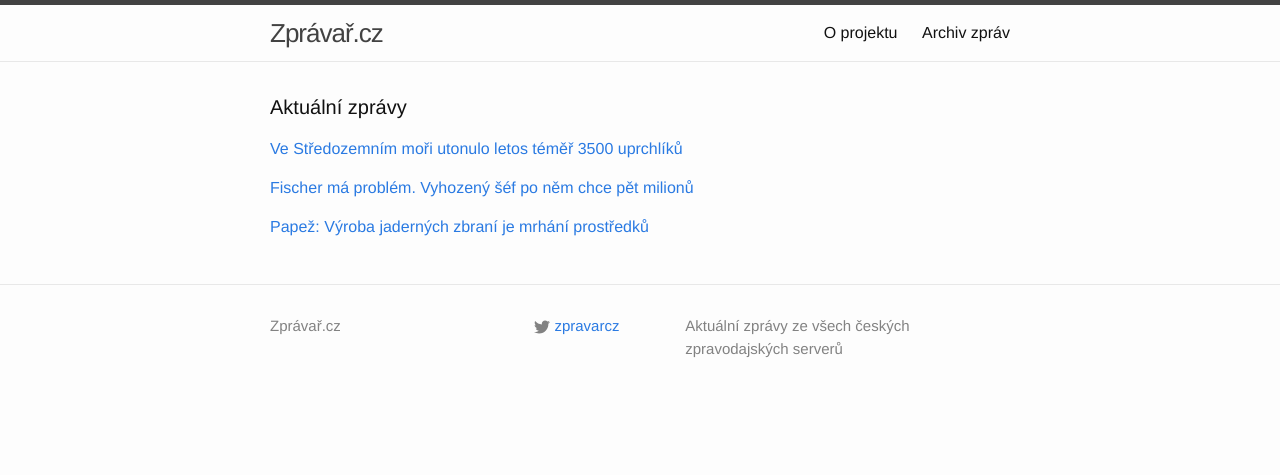
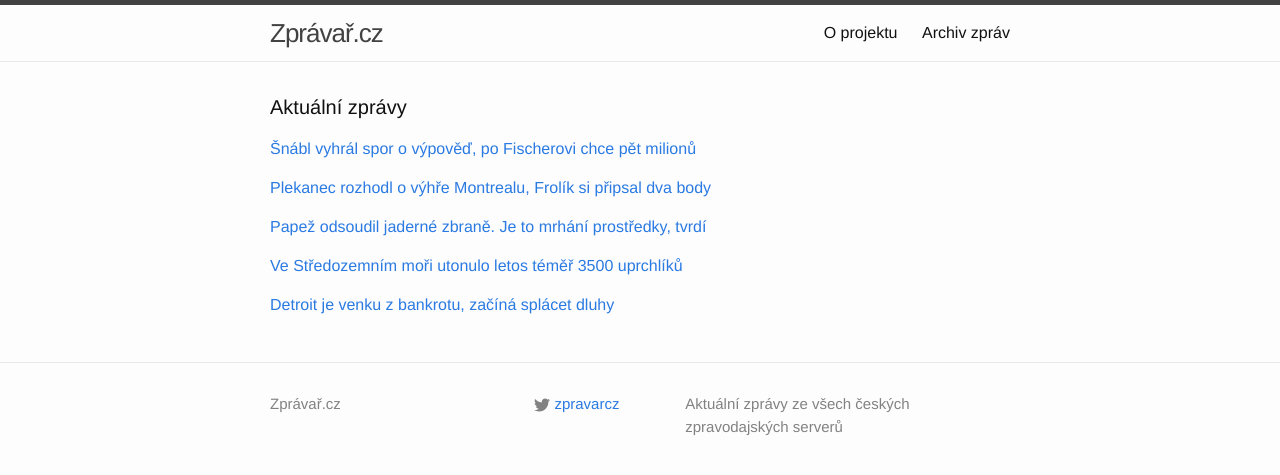
Before and after one commit to adliska/zpravar, a Jekyll site: the page built from index.html, in a window 1280 px wide. Shown: the top 475 px of the page. Built offline with Jekyll 4.4.1, drawn with Linux system fonts in a browser that asks for light colours.

Commit message:
zpravar news update

```diff
--- a/index.html
+++ b/index.html
@@ -5,27 +5,46 @@ layout: default
 <div class="home">
     <h1 class="page-heading">Aktuální zprávy</h1>
 
-<p><a href="javascript:;" onclick="toggle_visibility('zpravy0')">Ve Středozemním moři utonulo letos téměř 3500 uprchlíků</a></p>
+<p><a href="javascript:;" onclick="toggle_visibility('zpravy0')">Šnábl vyhrál spor o výpověď, po Fischerovi chce pět milionů</a></p>
 <div id="zpravy0" style="display:none">
+<ul>
+<li><a href=http://zpravy.e15.cz/domaci/udalosti/snabl-vyhral-spor-o-vypoved-po-fischerovi-chce-pet-milionu-1144567>Šnábl vyhrál spor o výpověď, po Fischerovi chce pět milionů - zpravy.e15.cz</a></li>
+<li><a href=http://www.lidovky.cz/kalouskuv-dobrman-jde-po-fischerovi-chce-milionove-odskodne-plx-/zpravy-domov.aspx?c=A141210_071435_ln_domov_jzl>„Kalouskův dobrman“ jde po Fischerovi, chce milionové odškodné  - www.lidovky.cz</a></li>
+<li><a href=http://www.tyden.cz/rubriky/domaci/politika/fischer-ma-problem-vyhozeny-sef-po-nem-chce-pet-milionu_326783.html>Fischer má problém. Vyhozený šéf po něm chce pět milionů - www.tyden.cz</a></li>
+<li><a href=http://www.ceskatelevize.cz/ct24/domaci/294995-fischerova-vypoved-snablovi-byla-neplatna-ten-zada-nahradu-skody/>Fischerova výpověď Šnáblovi byla neplatná, ten žádá náhradu škody - www.ceskatelevize.cz</a></li>
+<li><a href=http://zpravy.aktualne.cz/domaci/fischerova-vypoved-snablovi-byla-neplatna-rozhodl-soud/r~0ecf6418802611e49e4b0025900fea04/>Fischerova výpověď Šnáblovi byla neplatná, rozhodl soud - zpravy.aktualne.cz</a></li>
+<li><a href=http://www.ceskenoviny.cz/zpravy/zpravy/fischerova-vypoved-snablovi-byla-neplatna-rozhodl-soud/1157073>Fischerova výpověď Šnáblovi byla neplatná, rozhodl soud - www.ceskenoviny.cz</a></li>
+</ul>
+</div><p><a href="javascript:;" onclick="toggle_visibility('zpravy1')">Plekanec rozhodl o výhře Montrealu, Frolík si připsal dva body</a></p>
+<div id="zpravy1" style="display:none">
+<ul>
+<li><a href=http://www.denik.cz/hokej/plekanec-rozhodl-o-vyhre-montrealu-frolik-si-pripsal-dva-body-20141210.html>Plekanec rozhodl o výhře Montrealu, Frolík si připsal dva body - www.denik.cz</a></li>
+<li><a href=http://hokej.idnes.cz/plekanec-trefil-montrealu-vyhru-do3-/nhl.aspx?c=A141210_071935_nhl_Mkr>Plekanec trefil Montrealu výhru, Jágr s Havlátem neproměnili nájezdy - hokej.idnes.cz</a></li>
+<li><a href=http://www.rozhlas.cz/_zprava/plekanec-v-nhl-rozhodl-o-vyhre-montrealu-frolik-si-pripsal-2-body--1430633>Plekanec v NHL rozhodl o výhře Montrealu, Frolík si připsal 2 body - www.rozhlas.cz</a></li>
+<li><a href=http://www.sportovninoviny.cz/zpravy/plekanec-rozhodl-o-vyhre-montrealu-frolik-si-pripsal-dva-body/1157087>Plekanec rozhodl o výhře Montrealu, Frolík si připsal dva body - www.sportovninoviny.cz</a></li>
+<li><a href=http://sport.aktualne.cz/plekanec-vstrelil-vitezny-gol-jagr-s-havlatem-nedali-najezd/r~182ca662802e11e4b0c4002590604f2e/>Plekanec vstřelil vítězný gól, Jágr s Havlátem nedali nájezd - sport.aktualne.cz</a></li>
+</ul>
+</div><p><a href="javascript:;" onclick="toggle_visibility('zpravy2')">Papež odsoudil jaderné zbraně. Je to mrhání prostředky, tvrdí </a></p>
+<div id="zpravy2" style="display:none">
+<ul>
+<li><a href=http://www.lidovky.cz/papez-odsoudil-vyrobu-jadernych-zbrani-jako-mrhani-prostredku-pvt-/zpravy-svet.aspx?c=A141210_072315_ln_zahranici_jzl>Papež odsoudil jaderné zbraně. Je to mrhání prostředky, tvrdí  - www.lidovky.cz</a></li>
+<li><a href=http://www.tyden.cz/rubriky/zahranici/papez-vyroba-jadernych-zbrani-je-mrhani-prostredku_326784.html>Papež: Výroba jaderných zbraní je mrhání prostředků - www.tyden.cz</a></li>
+<li><a href=http://www.novinky.cz/zahranicni/evropa/355909-papez-odsoudil-jaderne-zbrane.html>Papež odsoudil jaderné zbraně - www.novinky.cz</a></li>
+<li><a href=http://zpravy.aktualne.cz/zahranici/papez-vyroba-jadernych-zbrani-je-mrhani-prostredku/r~54a110ba802911e4aff10025900fea04/>Papež: Výroba jaderných zbraní je mrhání prostředků - zpravy.aktualne.cz</a></li>
+</ul>
+</div><p><a href="javascript:;" onclick="toggle_visibility('zpravy3')">Ve Středozemním moři utonulo letos téměř 3500 uprchlíků</a></p>
+<div id="zpravy3" style="display:none">
 <ul>
 <li><a href=http://zpravy.aktualne.cz/zahranici/ve-stredozemnim-mori-utonulo-letos-temer-3500-uprchliku/r~f7e4bef4803111e4b5c5002590604f2e/>Ve Středozemním moři utonulo letos téměř 3500 uprchlíků - zpravy.aktualne.cz</a></li>
 <li><a href=http://zpravy.idnes.cz/rekordni-pocet-mrtvych-uprchliku-dlh-/zahranicni.aspx?c=A141210_064944_zahranicni_wlk>Středozemní moře má smutný rekord. Zemřelo už téměř 3 500 uprchlíků - zpravy.idnes.cz</a></li>
 <li><a href=http://www.ceskenoviny.cz/zpravy/zpravy/ve-stredozemnim-mori-utonulo-letos-temer-3500-uprchliku/1157086>Ve Středozemním moři utonulo letos téměř 3500 uprchlíků - www.ceskenoviny.cz</a></li>
 <li><a href=http://www.novinky.cz/zahranicni/evropa/355910-ve-stredozemnim-mori-zahynulo-na-3500-uprchliku.html>Ve Středozemním moři zahynulo na 3500 uprchlíků - www.novinky.cz</a></li>
 </ul>
-</div><p><a href="javascript:;" onclick="toggle_visibility('zpravy1')">Fischer má problém. Vyhozený šéf po něm chce pět milionů</a></p>
-<div id="zpravy1" style="display:none">
+</div><p><a href="javascript:;" onclick="toggle_visibility('zpravy4')">Detroit je venku z bankrotu, začíná splácet dluhy </a></p>
+<div id="zpravy4" style="display:none">
 <ul>
-<li><a href=http://www.tyden.cz/rubriky/domaci/politika/fischer-ma-problem-vyhozeny-sef-po-nem-chce-pet-milionu_326783.html>Fischer má problém. Vyhozený šéf po něm chce pět milionů - www.tyden.cz</a></li>
-<li><a href=http://www.ceskatelevize.cz/ct24/domaci/294995-fischerova-vypoved-snablovi-byla-neplatna-ten-zada-nahradu-skody/>Fischerova výpověď Šnáblovi byla neplatná, ten žádá náhradu škody - www.ceskatelevize.cz</a></li>
-<li><a href=http://zpravy.aktualne.cz/domaci/fischerova-vypoved-snablovi-byla-neplatna-rozhodl-soud/r~0ecf6418802611e49e4b0025900fea04/>Fischerova výpověď Šnáblovi byla neplatná, rozhodl soud - zpravy.aktualne.cz</a></li>
-<li><a href=http://www.ceskenoviny.cz/zpravy/zpravy/fischerova-vypoved-snablovi-byla-neplatna-rozhodl-soud/1157073>Fischerova výpověď Šnáblovi byla neplatná, rozhodl soud - www.ceskenoviny.cz</a></li>
-</ul>
-</div><p><a href="javascript:;" onclick="toggle_visibility('zpravy2')">Papež: Výroba jaderných zbraní je mrhání prostředků</a></p>
-<div id="zpravy2" style="display:none">
-<ul>
-<li><a href=http://www.tyden.cz/rubriky/zahranici/papez-vyroba-jadernych-zbrani-je-mrhani-prostredku_326784.html>Papež: Výroba jaderných zbraní je mrhání prostředků - www.tyden.cz</a></li>
-<li><a href=http://www.novinky.cz/zahranicni/evropa/355909-papez-odsoudil-jaderne-zbrane.html>Papež odsoudil jaderné zbraně - www.novinky.cz</a></li>
-<li><a href=http://zpravy.aktualne.cz/zahranici/papez-vyroba-jadernych-zbrani-je-mrhani-prostredku/r~54a110ba802911e4aff10025900fea04/>Papež: Výroba jaderných zbraní je mrhání prostředků - zpravy.aktualne.cz</a></li>
+<li><a href=http://www.novinky.cz/ekonomika/355911-detroit-je-venku-z-bankrotu-zacina-splacet-dluhy.html>Detroit je venku z bankrotu, začíná splácet dluhy  - www.novinky.cz</a></li>
+<li><a href=http://www.financninoviny.cz/zpravodajstvi/zpravy/detroit-vyvazl-z-bankrotu-zacne-splacet-sve-dluhy/1157064>Detroit vyvázl z bankrotu, začne splácet své dluhy - www.financninoviny.cz</a></li>
+<li><a href=http://zpravy.aktualne.cz/zahranici/detroit-vyvazl-z-bankrotu-zacne-splacet-sve-dluhy/r~41eb8e68802511e4b6d20025900fea04/>Detroit vyvázl z bankrotu, začne splácet své dluhy - zpravy.aktualne.cz</a></li>
 </ul>
 </div></div>
```
